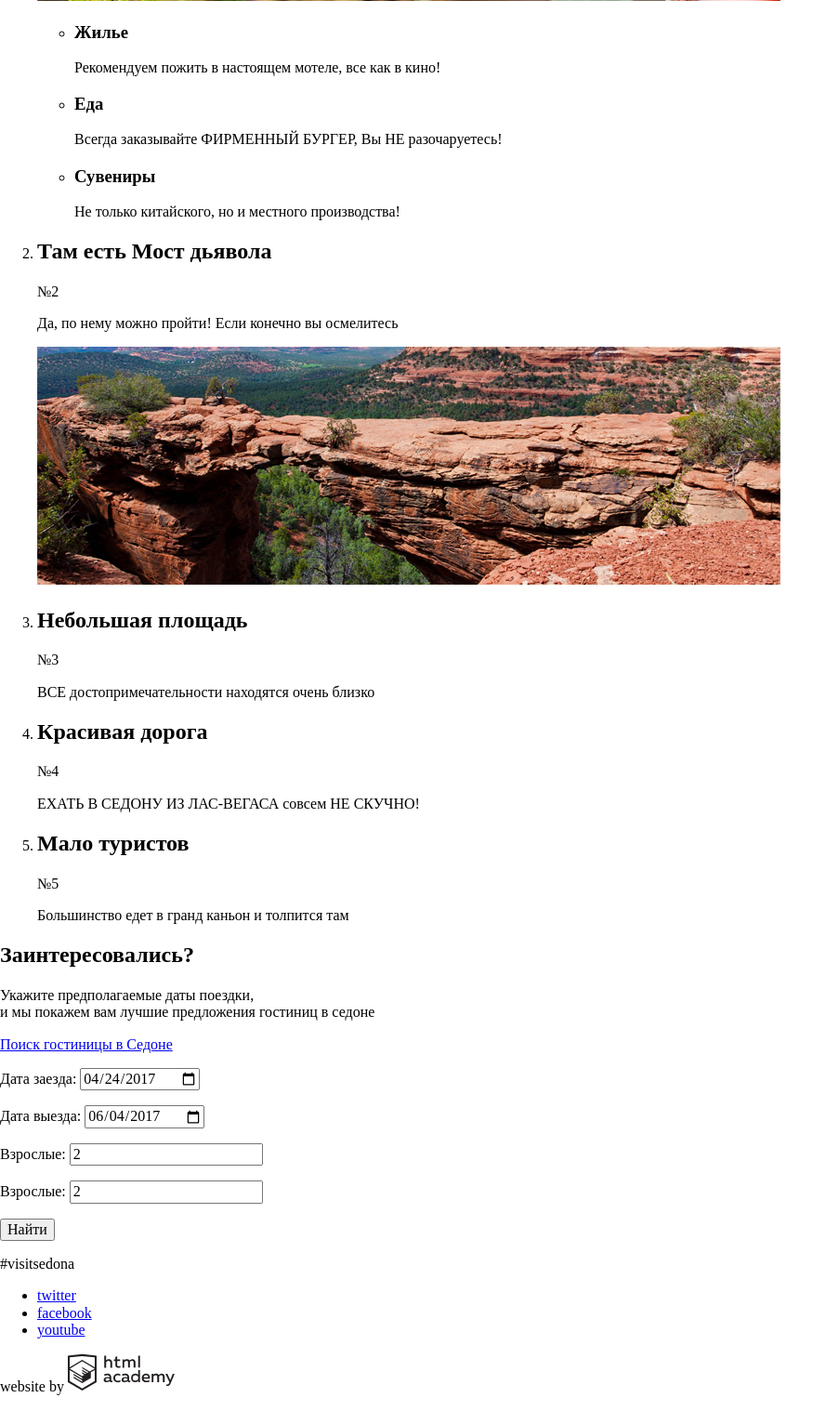
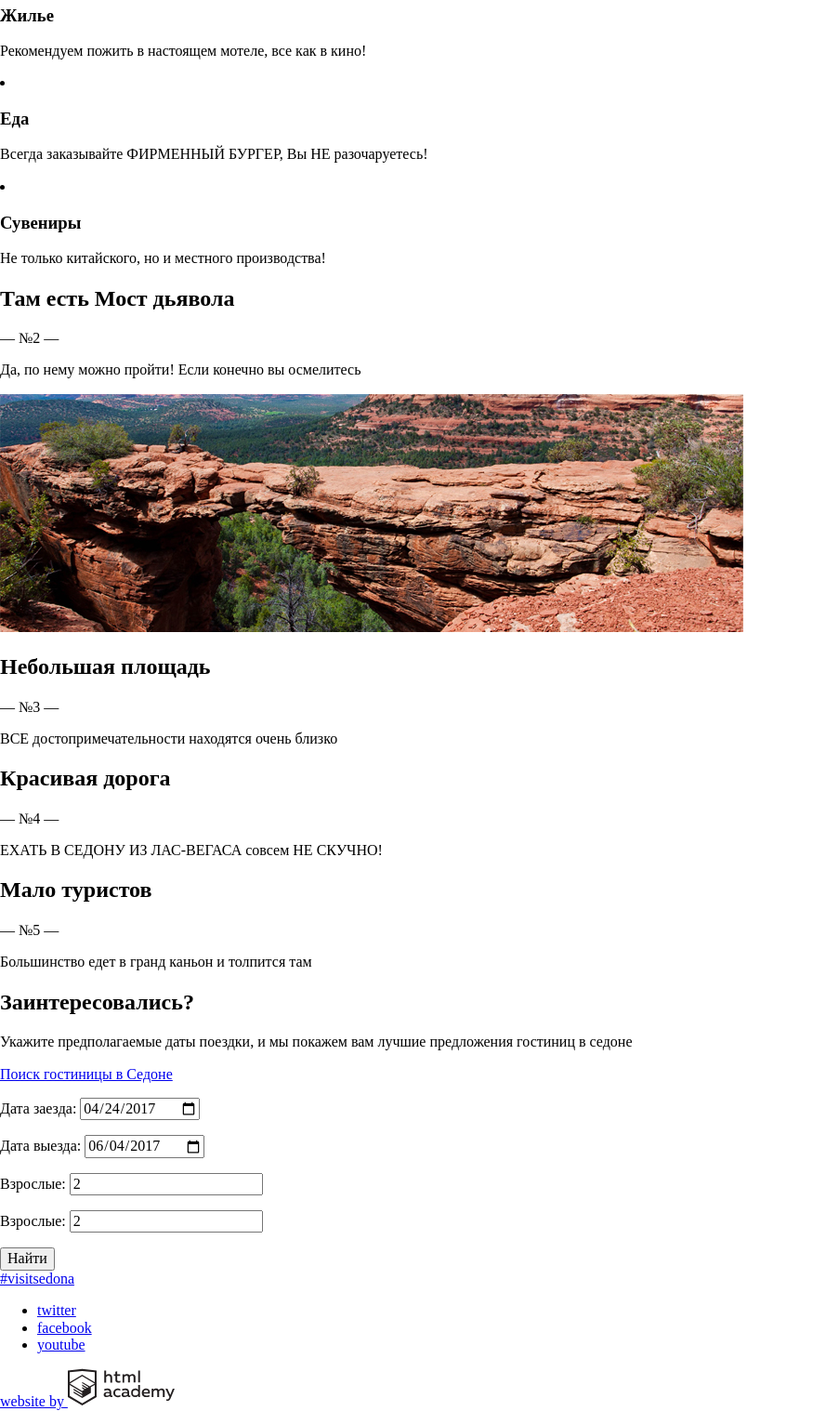
Before and after one commit to babtshe/619357-sedona, a plain HTML site: page index.html in a window 1280 px wide. Shown: the part 1114-2632 px from the top of the page at 93% size, without its empty margins (0-903 px from the left). Drawn offline with Linux system fonts and the light colour scheme.

Commit message:
changed index structure

```diff
--- a/index.html
+++ b/index.html
@@ -37,91 +37,95 @@
   <main class="container-main">
     <section class="hero">
       <h2 class="visually-hidden">Welcome to the gorgeous Sedona!</h2>
-      <!-- h2 перед h1 никуда не годится. а h1 слишком жирно для этого блока -->
       <img src="/img/promo-text.png" class="hero__image" alt="Welcome to the gorgeous SEDONA &#8220;Because the Grand Canyon sucks! &#8221;" width="458" height="352">
     </section>
     <section class="reasons">
-      <h1 class="reasons__header">Седона - небольшой городок в Аризоне,
-        <br>заслуживающий большего!</h1>
+      <h1 class="reasons__header">Седона - небольшой городок в Аризоне, заслуживающий большего!</h1>
       <p class="reasons__intro">Рассмотрим 5 причин, по которым Седона круче, чем Гранд Каньон!</p>
-      <ol class="reasons__list">
-        <li class="reasons__item reasons__item--large reasons__item--left">
+      <section class="reasons__item reasons__item--large reasons__item--left">
+        <div class="item">
           <h2 class="item__header">Настоящий городок</h2>
-          <!-- тут скорее всего ещё обёртка понадобится, или нет. -->
-          <p class="item__number">№1</p>
+          <span class="item__number">— №1 —</span>
           <p class="item__slogan">Седона &ndash; не аттракцион для туристов, там&nbsp;течет своя жизнь</p>
-          <img src="/img/real-town.jpg" alt="Седона &ndash; настоящий городок" class="item__image" width="800" height="256">
-          <ul class="item__features">
-            <li class="feature">
-              <h3 class="feature__header housing">Жилье</h3>
-              <p class="feature__description">Рекомендуем пожить в настоящем мотеле, все как в кино!</p>
-            </li>
-            <li class="feature">
-              <h3 class="feature__header food">Еда</h3>
-              <p class="feature__description">Всегда заказывайте ФИРМЕННЫЙ БУРГЕР, Вы&nbsp;НЕ&nbsp;разочаруетесь!</p>
-            </li>
-            <li class="feature">
-              <h3 class="feature__header souvenirs">Сувениры</h3>
-              <p class="feature__description">Не только китайского, но и местного производства!</p>
-            </li>
-          </ul>
+        </div>
+        <div class="item__image">
+          <img src="/img/real-town.jpg" alt="Седона &ndash; настоящий городок" width="800" height="256">
+        </div>
+      </section>
+      <section class="features">
+        <li class="features__item">
+          <h3 class="features__header housing">Жилье</h3>
+          <p class="features__description">Рекомендуем пожить в настоящем мотеле, все как в кино!</p>
         </li>
-        <li class="reasons__item reasons__item--large reasons__item--right">
+        <li class="features__item">
+          <h3 class="features__header food">Еда</h3>
+          <p class="features__description">Всегда заказывайте ФИРМЕННЫЙ БУРГЕР, Вы&nbsp;НЕ&nbsp;разочаруетесь!</p>
+        </li>
+        <li class="features__item">
+          <h3 class="features__header souvenirs">Сувениры</h3>
+          <p class="features__description">Не только китайского, но и местного производства!</p>
+        </li>
+      </section>
+      <section class="reasons__item reasons__item--large reasons__item--right">
+        <div class="item">
           <h2 class="item__header">Там есть Мост дьявола</h2>
-          <p class="item__number">№2</p>
+          <span class="item__number">— №2 —</span>
           <p class="item__slogan">Да, по нему можно пройти! Если конечно вы осмелитесь</p>
+        </div>
+        <div class="item__image">
           <img src="/img/devils-bridge.jpg" alt="Мост дьявола в Седоне" class="item__image" width="800" height="256">
-        </li>
-        <li class="reasons__item">
+        </div>
+      </section>
+      <section class="reasons__item reasons__item--small">
+        <div class="item">
           <h2 class="item__header">Небольшая площадь</h2>
-          <p class="item__number">№3</p>
+          <span class="item__number">— №3 —</span>
           <p class="item__slogan">ВСЕ достопримечательности находятся очень близко</p>
-        </li>
-        <li class="reasons__item">
+        </div>
+        <div class="item">
           <h2 class="item__header">Красивая дорога</h2>
-          <p class="item__number">№4</p>
+          <span class="item__number">— №4 —</span>
           <p class="item__slogan">ЕХАТЬ В СЕДОНУ ИЗ ЛАС-ВЕГАСА совсем НЕ СКУЧНО!</p>
-        </li>
-        <li class="reasons__item">
+        </div>
+        <div class="item">
           <h2 class="item__header">Мало туристов</h2>
-          <p class="item__number">№5</p>
+          <span class="item__number">— №5 —</span>
           <p class="item__slogan">Большинство едет в гранд каньон и толпится там</p>
-        </li>
-      </ol>
+        </div>
+      </section>
     </section>
     <section class="booking">
       <h2>Заинтересовались?</h2>
-      <p>Укажите предполагаемые даты поездки,
-        <br> и мы покажем вам лучшие предложения гостиниц в седоне</p>
-      <a href="#find-hotel" class="btn booking__btn">Поиск гостиницы в Седоне</a>
-      <!-- это важная функциональность, поэтому ссылка, которая работает даже без js -->
-      <form action=https://echo.htmlacademy.ru class="booking__form" name="form-booking" id="find-hotel" method="get">
-        <p class="form__field form__field--large">
+      <p>Укажите предполагаемые даты поездки, и мы покажем вам лучшие предложения гостиниц в седоне</p>
+      <!-- стилизовать через :target не получится, может сделать скрытый чекбокс? -->
+      <a href="#" class="btn booking__btn">Поиск гостиницы в Седоне</a>
+      <form action=https://echo.htmlacademy.ru class="booking__form booking-form" name="form-booking" id="find-hotel" method="get">
+        <p class="booking-form__field booking-form__field--large">
           <label for="arrival-date">Дата заезда:</label>
           <input type="date" name="arrival" id="arrival-date" value="2017-04-24">
         </p>
-        <p class="form__field form__field--large">
+        <p class="booking-form__field booking-form__field--large">
           <label for="departure-date">Дата выезда:</label>
           <input type="date" name="departure" id="departure-date" value="2017-06-04">
         </p>
-        <p class="form__field">
+        <p class="booking-form__field">
           <label for="adults-count">Взрослые:</label>
           <a href="#" class="number-decrease" aria-label="Уменьшить количество"></a>
           <input type="number" name="adults" id="adults-count" value="2">
           <a href="#" class="number-decrease" aria-label="Увеличить количество"></a>
         </p>
-        <p class="form__field">
+        <p class="booking-form__field">
           <label for="children-count">Взрослые:</label>
           <a href="#" class="number-decrease" aria-label="Уменьшить количество"></a>
           <input type="number" name="children" id="children-count" value="2">
           <a href="#" class="number-decrease" aria-label="Увеличить количество"></a>
         </p>
-        <input class="btn submit__btn" type="submit" value="Найти">
+        <input class="btn booking-form__submit" type="submit" value="Найти">
       </form>
     </section>
   </main>
   <footer class="footer-main">
-    <p class="hashtag">#visitsedona</p>
+    <a class="hashtag" href="#">#visitsedona</a>
     <ul class="social-list">
       <li class="social-list__item twitter">
         <a href="#">
@@ -139,9 +143,9 @@
         </a>
       </li>
     </ul>
-    <p class="credits">website by
+    <a class="credits" href="https://htmlacademy.ru/intensive/htmlcss">website by
       <img src="/img/logo-htmlacademy.svg" alt="HTML Academy" width="115" height="41">
-    </p>
+    </a>
 
   </footer>
   <!-- <script src="js/script.min.js"></script> -->
```
Also changed, not shown: img/promo-text.png.
